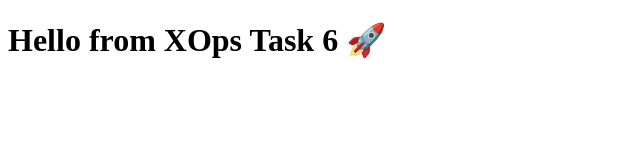
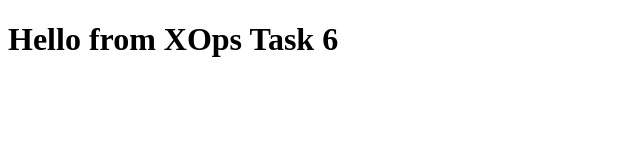
Before and after one commit to Karthikeyan-Jl/xops-app, a plain HTML site: page index.html in a window 1280 px wide. Shown: the whole page, without its empty margins (0-640 px from the left). Drawn offline with Linux system fonts and the light colour scheme.

```diff
--- a/index.html
+++ b/index.html
@@ -4,6 +4,6 @@
   <title>XOps Task 6</title>
 </head>
 <body>
-  <h1>Hello from XOps Task 6 🚀</h1>
+  <h1>Hello from XOps Task 6</h1>
 </body>
 </html>
```
